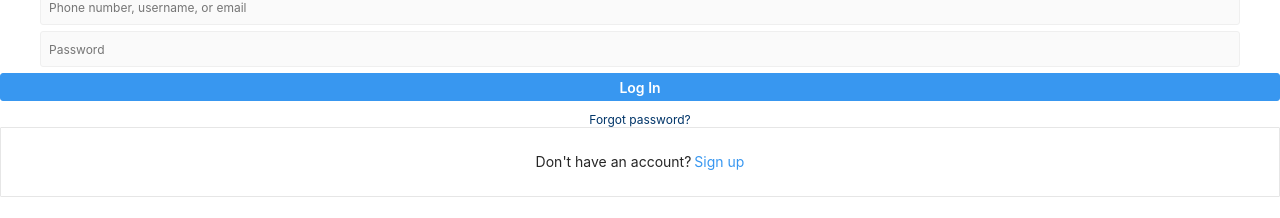
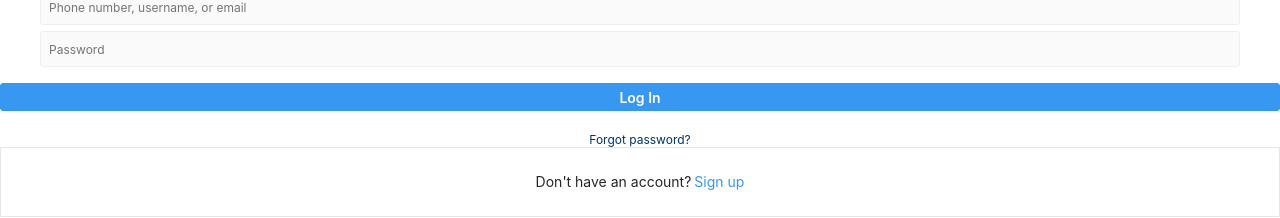
Before and after one commit to hobbysinan/firsproject, a Next.js app: page / in a window 1280 px wide. Shown: the part 213-431 px from the top of the page. Built offline with nearby package versions, Linux system fonts and the light colour scheme.

Commit message:
Update Insta.js

```diff
--- a/components/Insta.js
+++ b/components/Insta.js
@@ -29,11 +29,11 @@ aria-required="true"
 autocapitalize="off"
 autocorrect="off" />
                     </div>
-      <button style={{
-  margin: "auto",
-}} class="btn" type="submit" disabled={state.submitting}>
+<div style={{ display: "flex" }}>
+      <button style={{ marginLeft: "auto" }} class="btn" type="submit" disabled={state.submitting}>
         Log In
       </button>
+</div>
     </form>
   );
 }
```
